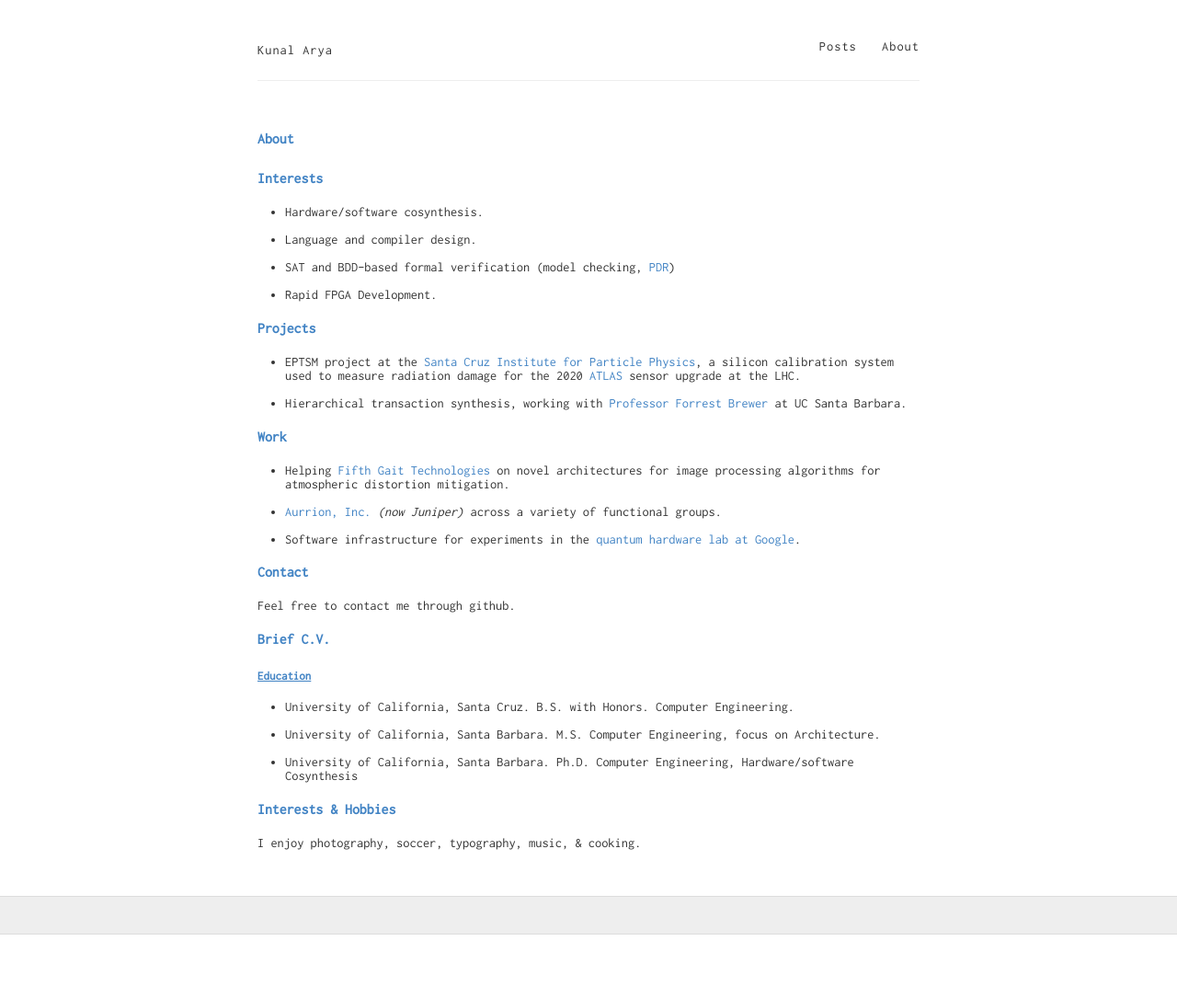
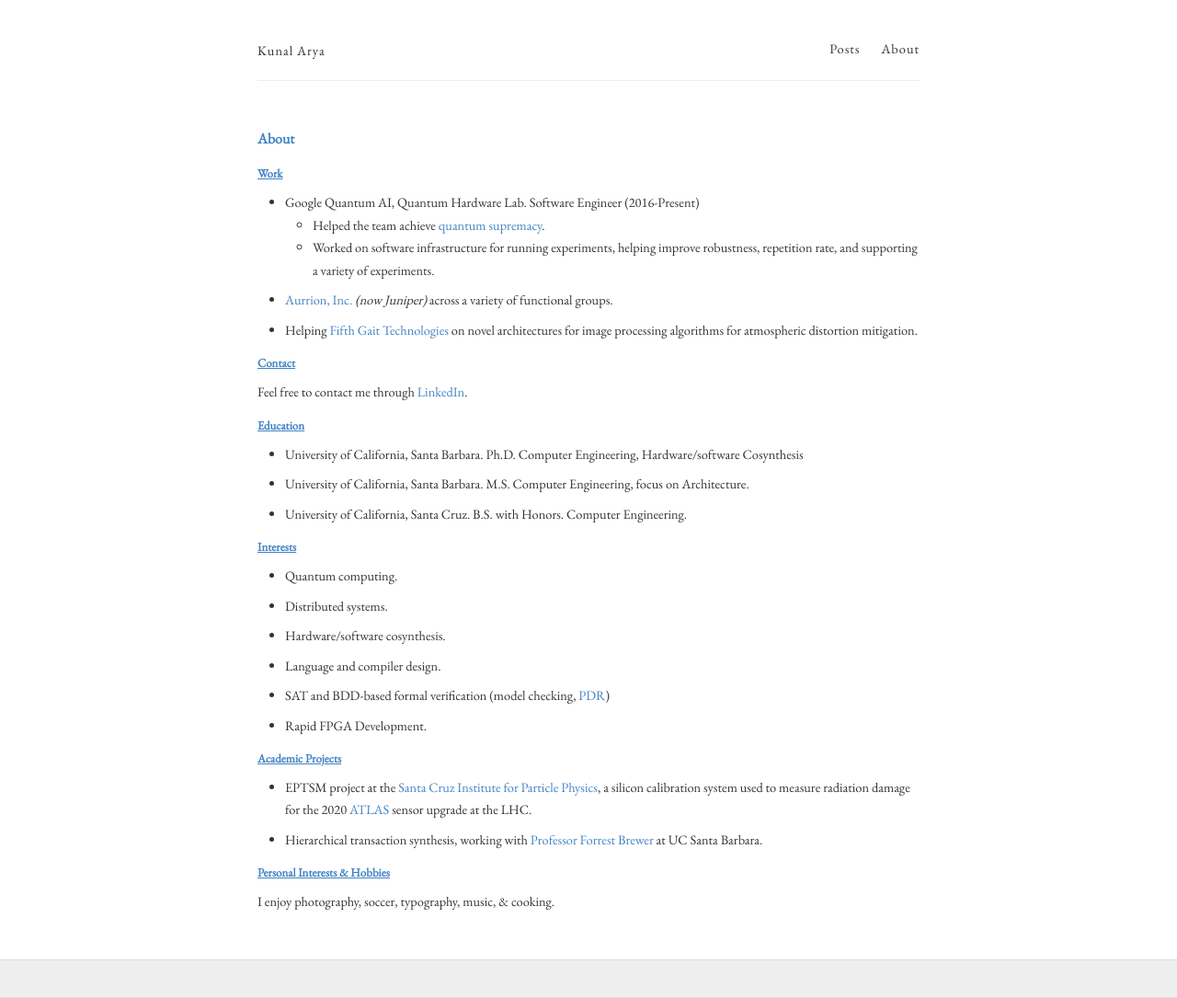
Before and after one commit to kunalarya/kunalarya.github.io, a Jekyll site: the page built from about.md, in a window 1280 px wide. Shown: the whole page at 92% size. Built offline with Jekyll 4.4.1, drawn with Linux system fonts in a browser that asks for light colours; before the commit the page ends 1016 px from its top, so only the background shows below that.

Commit message:
Add Rust tree post, tweak aesthetics, update about me.

```diff
--- a/_sass/_variables.scss
+++ b/_sass/_variables.scss
@@ -22,6 +22,8 @@ $helvetica: Helvetica, Arial, sans-serif;
 $helveticaNeue: "Helvetica Neue", Helvetica, Arial, sans-serif;
 $georgia: Georgia, serif;
 $inconsolata: 'inconsolata';
+$eb-garamond: 'eb-garamond';
+$eb-garamond-medium: 'eb-garamond-medium';
 
 // Mobile breakpoints
 @mixin mobile {
--- a/about.md
+++ b/about.md
@@ -4,7 +4,38 @@ title: About
 permalink: /about/
 ---
 
-# Interests
+## Work
+
+* Google Quantum AI, Quantum Hardware Lab. Software Engineer (2016-Present)
+    - Helped the team achieve [quantum supremacy](https://www.nature.com/articles/s41586-019-1666-5).
+    - Worked on software infrastructure for running experiments, helping
+      improve robustness, repetition rate, and supporting a variety of
+        experiments.
+
+* [Aurrion, Inc.](http://www.aurrion.com) *(now Juniper)* across
+a variety of functional groups.
+
+* Helping [Fifth Gait Technologies](http://fifthgait.com/) on
+novel architectures for image processing algorithms for atmospheric distortion
+mitigation.
+
+## Contact
+
+Feel free to contact me through [LinkedIn](https://www.linkedin.com/in/kunal-arya-8aaaa114/).
+
+## Education
+
+* University of California, Santa Barbara. Ph.D. Computer Engineering, Hardware/software Cosynthesis
+
+* University of California, Santa Barbara. M.S. Computer Engineering, focus on Architecture.
+
+* University of California, Santa Cruz. B.S. with Honors. Computer Engineering.
+
+## Interests
+
+* Quantum computing.
+
+* Distributed systems.
 
 * Hardware/software cosynthesis.
 
@@ -14,7 +45,7 @@ permalink: /about/
 
 * Rapid FPGA Development.
 
-# Projects
+## Academic Projects
 
 * EPTSM project at the [Santa Cruz Institute for Particle Physics](http://scipp.ucsc.edu/), a silicon
 calibration system used to measure radiation damage for the 2020
@@ -23,31 +54,6 @@ calibration system used to measure radiation damage for the 2020
 * Hierarchical transaction synthesis, working with [Professor Forrest
 Brewer](http://bears.ece.ucsb.edu/) at UC Santa Barbara.
 
-# Work
-
-* Helping [Fifth Gait Technologies](http://fifthgait.com/) on
-novel architectures for image processing algorithms for atmospheric distortion
-mitigation.
-
-* [Aurrion, Inc.](http://www.aurrion.com) *(now Juniper)* across
-a variety of functional groups.
-
-* Software infrastructure for experiments in the [quantum hardware lab at Google](https://www.technologyreview.com/s/604242/googles-new-chip-is-a-stepping-stone-to-quantum-computing-supremacy/).
-
-# Contact
-
-Feel free to contact me through github.
-
-# Brief C.V.
-
-## Education
-
-* University of California, Santa Cruz. B.S. with Honors. Computer Engineering.
-
-* University of California, Santa Barbara. M.S. Computer Engineering, focus on Architecture.
-
-* University of California, Santa Barbara. Ph.D. Computer Engineering, Hardware/software Cosynthesis
-
-# Interests & Hobbies
+## Personal Interests & Hobbies
 
 I enjoy photography, soccer, typography, music, & cooking.
--- a/style.scss
+++ b/style.scss
@@ -18,6 +18,18 @@
   font-weight: normal;
   font-style: normal;
 }
+@font-face {
+  font-family: $eb-garamond;
+  src: url('assets/images/EBGaramond-Regular.woff') format('woff');
+  font-weight: normal;
+  font-style: normal;
+}
+@font-face {
+  font-family: $eb-garamond-medium;
+  src: url('assets/images/EBGaramond-Medium.woff') format('woff');
+  font-weight: normal;
+  font-style: normal;
+}
 
 html {
   //font-size: 100%;
@@ -25,7 +37,7 @@ html {
 
 body {
   background: $white;
-  font: 0.9em $inconsolata;
+  font: 0.9em $eb-garamond;
   color: $darkGray;
 }
 
@@ -37,11 +49,11 @@ body {
 }
 
 h1, h2, h3, h4, h5, h6 {
-  font-family: $inconsolata;
+  font-family: $eb-garamond;
   color: $blue;
   font-weight: 900;
   line-height: 1.7;
-  margin: 1em 0 15px;
+  margin: 1em 0 8px;
   padding: 0;
 
   @include mobile {
@@ -73,7 +85,7 @@ h4 {
 }
 
 p {
-  margin: 15px 0;
+  margin: 8px 0;
 }
 
 a {
@@ -86,7 +98,7 @@ a {
 }
 
 ul, ol {
-  margin: 15px 0;
+  margin: 8px 0;
   padding-left: 30px;
 }
 
@@ -191,7 +203,7 @@ img {
 .site-info {
   float: left;
   margin-top: 23px; // @TODO: Vertically middle align
-  font-family: $inconsolata;
+  font-family: $eb-garamond;
   font-size: 1.0em;
 
   @include mobile {
@@ -207,7 +219,7 @@ img {
   margin: 0;
   color: $darkGray;
   cursor: pointer;
-  font-family: $inconsolata;
+  font-family: $eb-garamond;
   font-weight: 300;
   font-size: 1.0em;
   letter-spacing: 1px;
@@ -226,7 +238,7 @@ img {
 nav {
   float: right;
   margin-top: 23px; // @TODO: Vertically middle align
-  font-family: $inconsolata;
+  font-family: $eb-garamond;
   font-size: 1.0em;
 
   @include mobile {
@@ -266,6 +278,7 @@ nav {
 
 .entry {
   margin-bottom: 1.0em;
+  line-height: 1.7;
 }
 
 .post {
```
Also changed, not shown: _posts/2019-03-10-Rust-Tree.md (added, +13 -0 lines), assets/images/EBGaramond-Medium.woff (added), assets/images/EBGaramond-Regular.woff (added).
